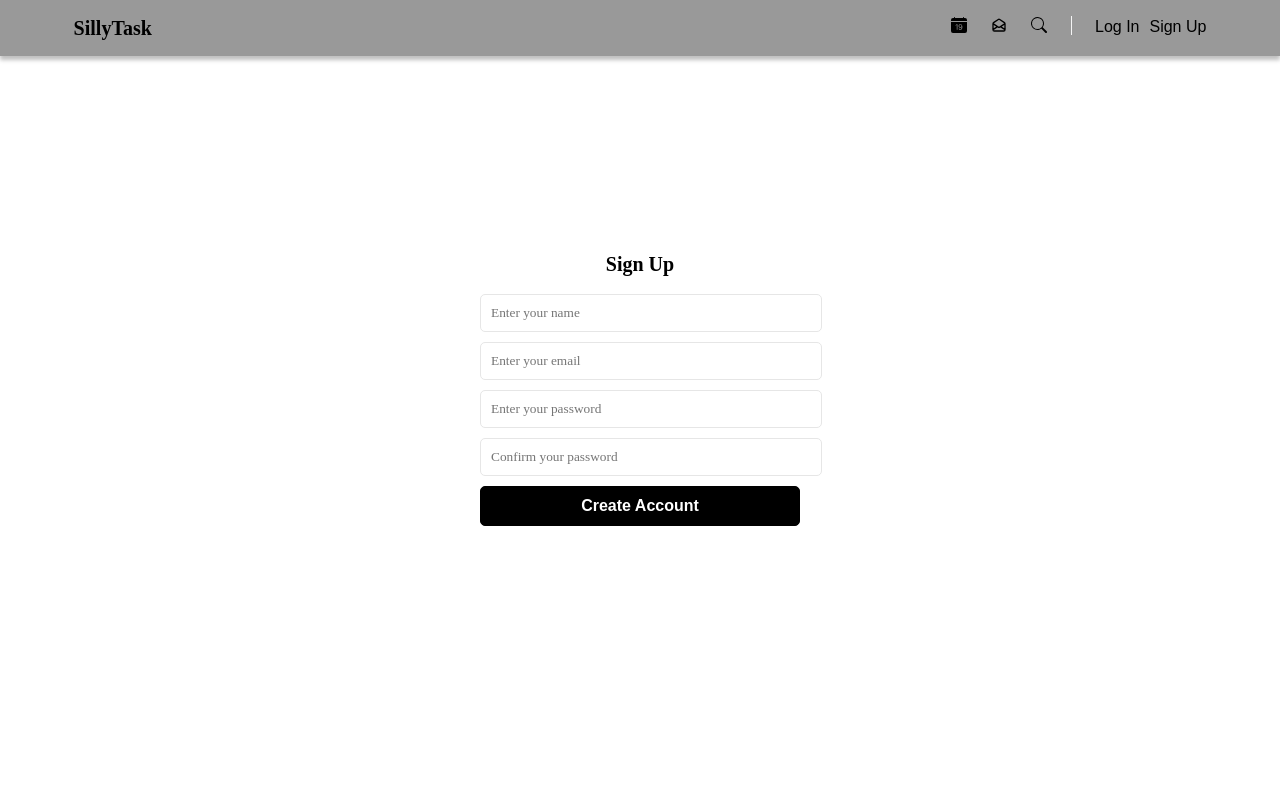
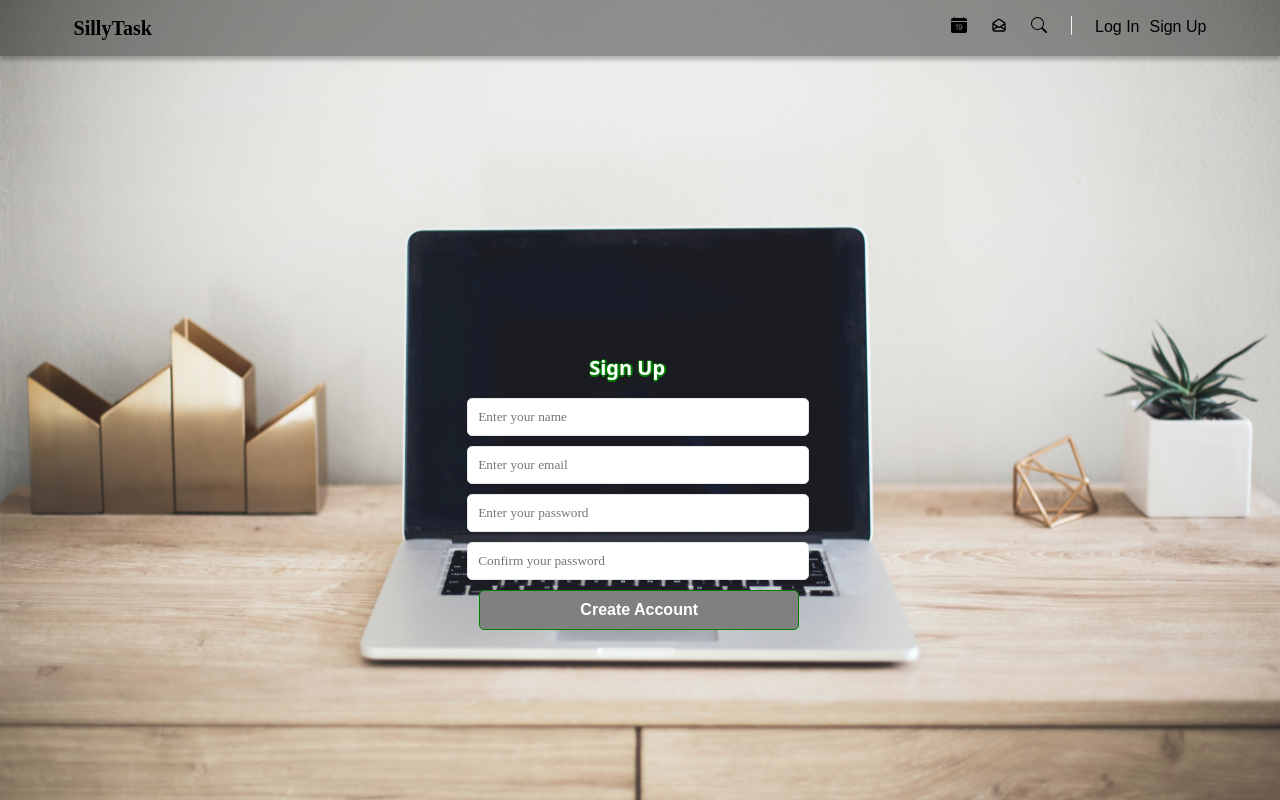
Before and after one commit to m4cy43/task_manager, a React (Create React App) app in the folder client/: page /signup in a window 1280 px wide. Built offline with nearby package versions, Linux system fonts and the light colour scheme.

Commit message:
Finish SignUp form

```diff
--- a/client/src/components/Header.jsx
+++ b/client/src/components/Header.jsx
@@ -6,6 +6,7 @@ import { Link, useNative } from "react-router-dom";
 
 function Header() {
     return (
+        <div className="back-image">
             <header className="task-manager_head-menu">
 
                 <div className="task-manager_head-navigation">
@@ -37,10 +38,12 @@ function Header() {
                         </li>
 
                     </ul>
+
                 </div>
 
+            </header>
 
-        </header>
+        </div>
     )
 }
 
--- a/client/src/index.css
+++ b/client/src/index.css
@@ -46,15 +46,24 @@ a{
     text-decoration: none;
     color: black;
 }
+
+.back-image{
+    width: 100vw;
+    height: 100vh;
+    background-image: url(./images/Back-Task.jpg);
+    background-size: cover;
+}
 .task-manager_name{
     margin: 18px 0;
     font-size: 20px;
     font-weight: 700;
+
 }
 .task-manager_head-menu{
     background: rgba(0, 0, 0,   0.4);
     box-shadow: 0 4px 4px rgba(0, 0, 0, 0.25);
     position: relative;
+
 }
 
 .task-manager_head-navigation{
@@ -62,6 +71,7 @@ a{
     width: 88.5%;
     display: flex;
     justify-content: space-between;
+
 }
 
 .task-manager_links{
@@ -100,9 +110,10 @@ a{
     align-items: center;
     margin: 0 auto;
     width:25%;
+
     position: absolute;
-    top: 50%;
-    left: 50%;
+    top: 63%;
+    left: 49%;
     transform: translate(-50%, -50%);
 
 }
@@ -110,7 +121,11 @@ a{
 .sign-up_phrase{
     font-weight: bold;
     font-size: 20px;
+    font-family: sans;
+    color:white;
     margin-bottom:20px;
+    text-shadow: -1px 0 green, 0 2px green, 2px 0 green, 0 -1px green;
+
 }
 
 .sign-up_form input{
@@ -123,17 +138,17 @@ a{
 
 }
 .form-submit{
-    padding: 10px 20px 10px 20px;
-
-    border: 1px solid #000;
+    padding: 10px 20px;
+    margin-left: 12px;
+    border: 1px solid green;
     border-radius: 5px;
-    background: #000;
+    background: gray;
     color: #fff;
     font-size: 16px;
     font-weight: 700;
     cursor: pointer;
     text-align: center;
-    appearance: button;
+
     display: flex;
     align-items: center;
     justify-content: center;
```
Also changed, not shown: client/src/pages/LogIn.jsx (added, +9 -0 lines). Lines whose indentation alone changed are shown as unchanged.
